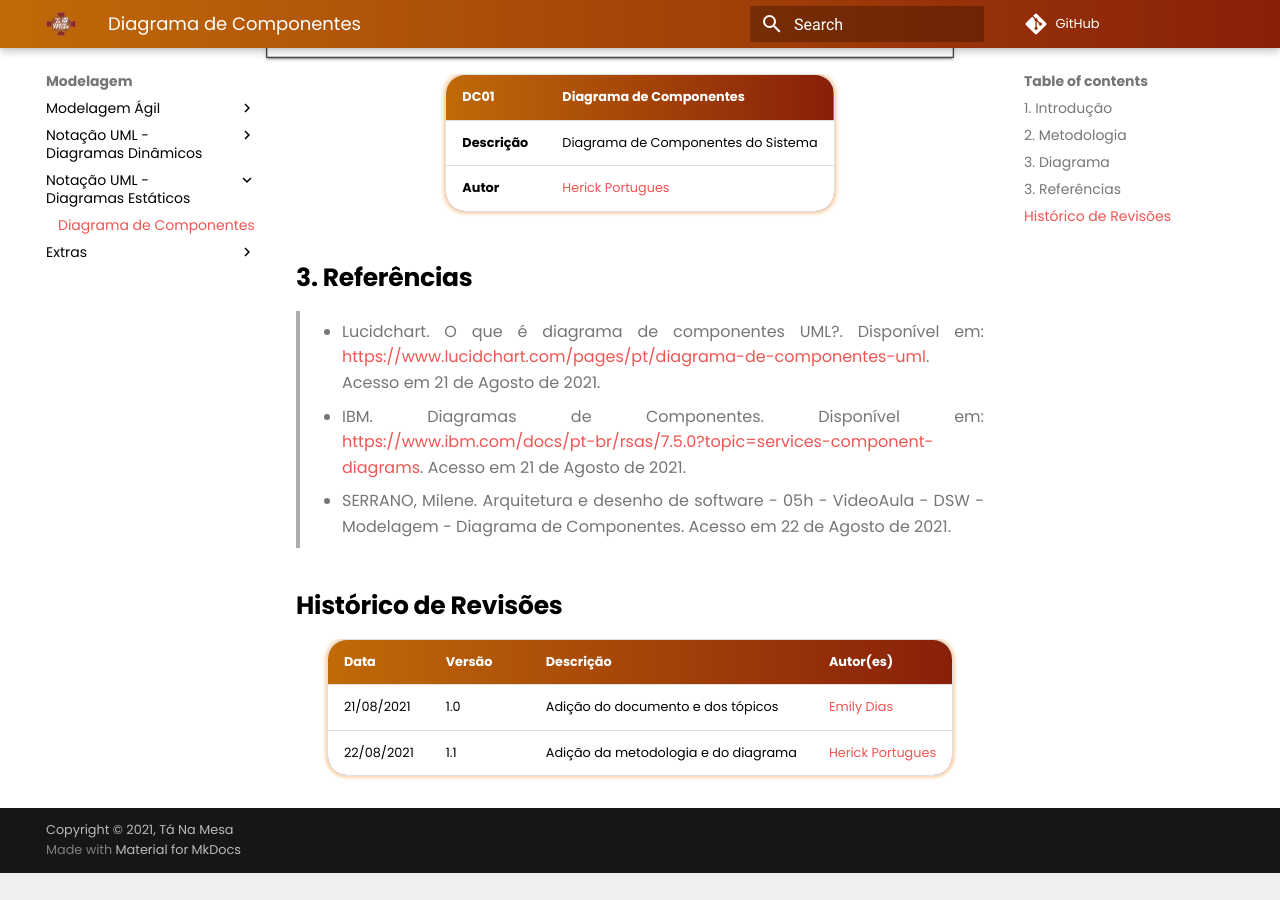
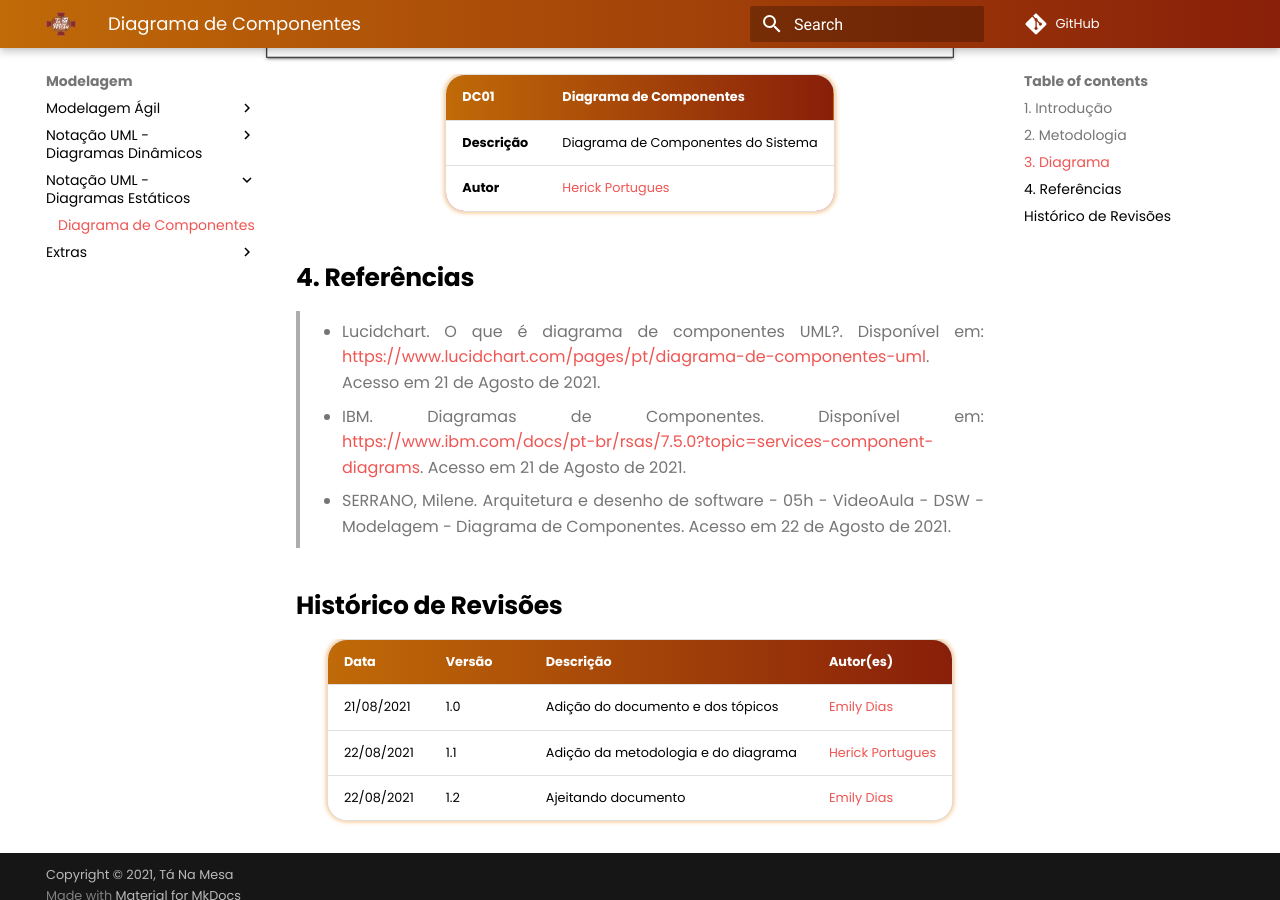
Before and after one commit to UnBArqDsw2021-1/2021.1_G02_TaNaMesa_docs, an MkDocs documentation site: the page built from docs/2-Modelagem/Diagramas-Estaticos/Diagrama-de-componentes.md, in a window 1280 px wide and 900 px high, scrolled down 1305 px. Built offline with MkDocs 1.6.1 and Material for MkDocs 9.7.7, drawn with Linux system fonts in a browser that asks for light colours; comment, search, counter and statistics services are not loaded; before the commit the page ends 2178 px from its top, so only the background shows below that.

Commit message:
(#69) ajustando documento

```diff
--- a/docs/2-Modelagem/Diagramas-Estaticos/Diagrama-de-componentes.md
+++ b/docs/2-Modelagem/Diagramas-Estaticos/Diagrama-de-componentes.md
@@ -8,7 +8,7 @@
 
 ## 2. Metodologia
 
-O diagrama de componentes foi elaborado tendo como referência a [Descrição Arquitetural](../extras/arquitetura.md) do **Tá Na Mesa** e foi dividido em subsistemas, sendo eles: Auth, Order, Menu, Employee, Table e Banco de Dados.
+O diagrama de componentes foi elaborado tendo como referência a [Descrição Arquitetural](https://unbarqdsw2021-1.github.io/2021.1_G02_TaNaMesa_docs/2-Modelagem/extras/arquitetura/) do **Tá Na Mesa** e foi dividido em subsistemas, sendo eles: Auth, Order, Menu, Employee, Table e Banco de Dados.
 
 Para o desenvolvimento do diagrama foram utilizadas as ferramentas do [draw.io](https://app.diagrams.net), por ser de fácil utilização e contar com as formas e símbolos necessários para a elaboração do diagrama.
 
@@ -16,12 +16,12 @@
 
 [![DC01](../../assets/img/seminario2/diagrama-componentes/DiagramaComponentes.png)](../../assets/img/seminario2/diagrama-componentes/DiagramaComponentes.png)
 
-| **DC01**     | **Diagrama de Componentes**                        |
-| ------------- | -------------------------------------------       |
+| **DC01**      | **Diagrama de Componentes**                       |
+| ------------- | ------------------------------------------------- |
 | **Descrição** | Diagrama de Componentes do Sistema                |
 | **Autor**     | [Herick Portugues](https://github.com/herickport) |
 
-## 3. Referências
+## 4. Referências
 
 > - Lucidchart. O que é diagrama de componentes UML?. Disponível em: <https://www.lucidchart.com/pages/pt/diagrama-de-componentes-uml>. Acesso em 21 de Agosto de 2021.
 
@@ -31,7 +31,8 @@
 
 ## Histórico de Revisões
 
-| Data       | Versão | Descrição                         | Autor(es)                                 |
-| :--------- | :----- | :-------------------------------- | :---------------------------------------- |
-| 21/08/2021 | 1.0    | Adição do documento e dos tópicos | [Emily Dias](https://github.com/emysdias) |
+| Data       | Versão | Descrição                           | Autor(es)                                         |
+| :--------- | :----- | :---------------------------------- | :------------------------------------------------ |
+| 21/08/2021 | 1.0    | Adição do documento e dos tópicos   | [Emily Dias](https://github.com/emysdias)         |
 | 22/08/2021 | 1.1    | Adição da metodologia e do diagrama | [Herick Portugues](https://github.com/herickport) |
+| 22/08/2021 | 1.2    | Ajeitando documento                 | [Emily Dias](https://github.com/emysdias)         |
```
